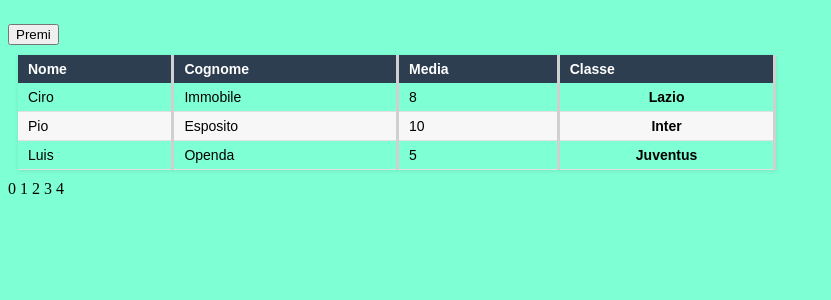
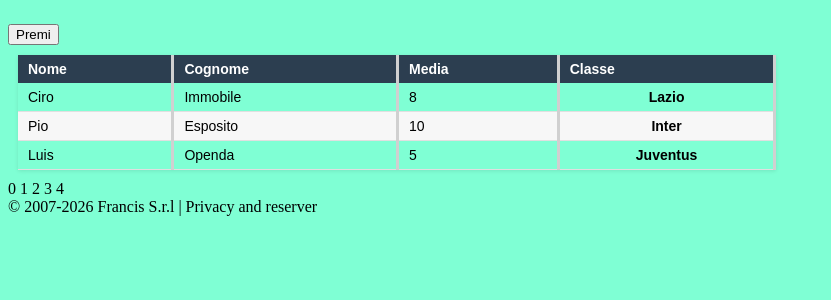
Before and after one commit to xRennyx/AppNumeri, a PHP site: page /indexH.php in a window 1280 px wide. Shown: the part 366-666 px from the top of the page, without its empty margins (0-831 px from the left). Run offline with PHP 8.4, Linux system fonts and the light colour scheme.

Commit message:
Update indexH.php

```diff
--- a/php/php+HTML/indexH.php
+++ b/php/php+HTML/indexH.php
@@ -76,5 +76,6 @@ $studenti=[
 <?php while($var5<5):?>
 <a><?= $var5++ ?></a>
 <?php endwhile; ?>
+<footer>&copy; 2007-2026 Francis S.r.l | Privacy and reserver</footer>
 </body>
 </html>
```
